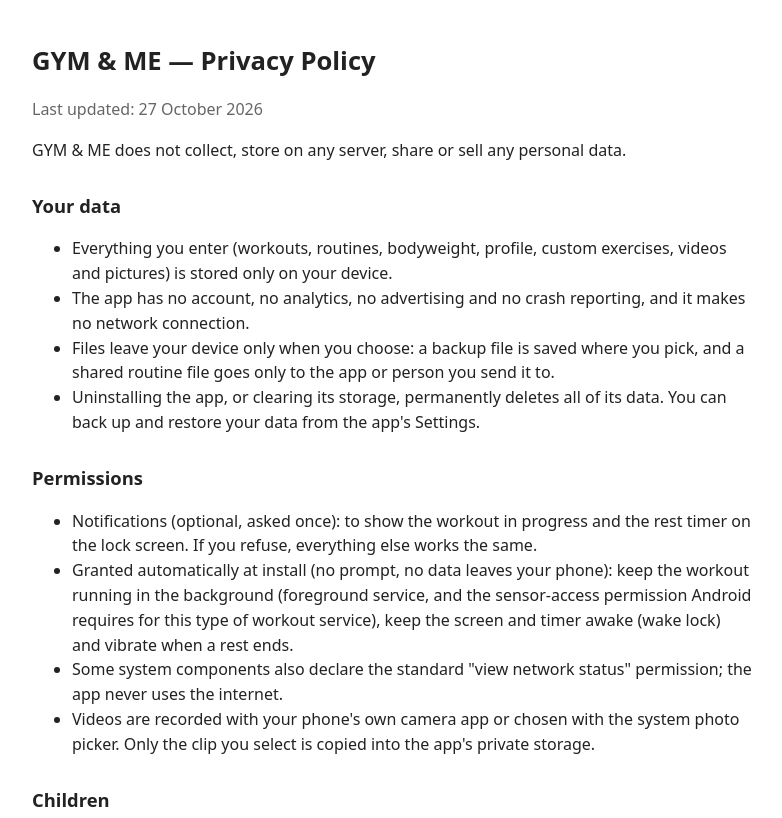
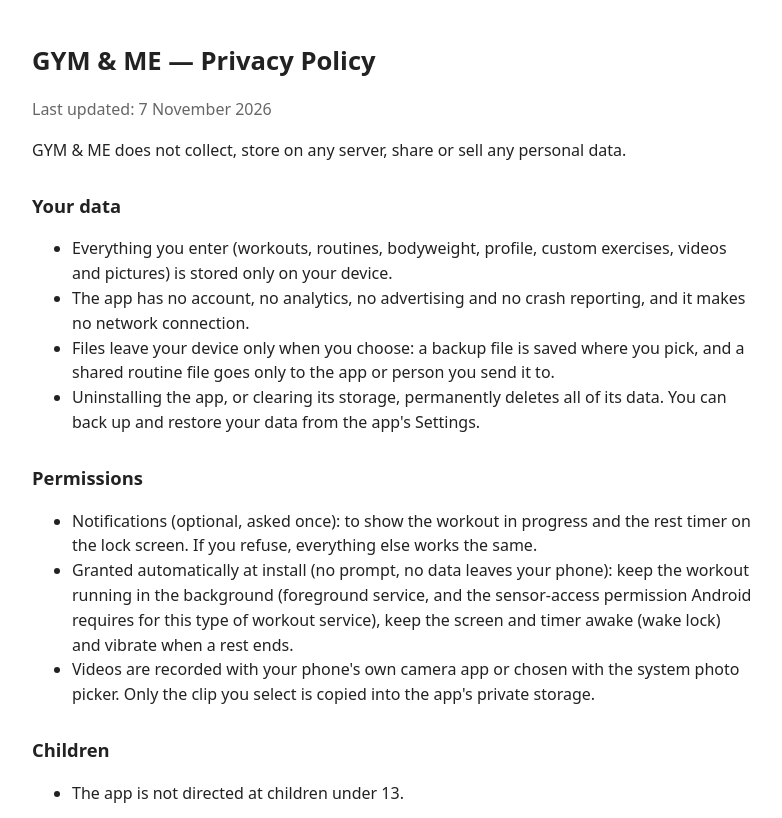
Before and after one commit to Ali-Tarik/gymandme-privacy, a plain HTML site: page index.html in a window 1280 px wide. Shown: the top 818 px of the page, without its empty margins (248-1030 px from the left). Drawn offline with Linux system fonts and the light colour scheme.

Commit message:
Update 7 Nov. 2026

```diff
--- a/index.html
+++ b/index.html
@@ -12,7 +12,7 @@ h1{font-size:1.6em;margin-bottom:.2em}h2{font-size:1.15em;margin-top:1.6em}
 </head>
 <body>
 <h1>GYM &amp; ME — Privacy Policy</h1>
-<p class="muted">Last updated: 27 October 2026</p>
+<p class="muted">Last updated: 7 November 2026</p>
 <p>GYM &amp; ME does not collect, store on any server, share or sell any personal data.</p>
 <h2>Your data</h2>
 <ul>
@@ -25,7 +25,7 @@ h1{font-size:1.6em;margin-bottom:.2em}h2{font-size:1.15em;margin-top:1.6em}
 <ul>
 <li>Notifications (optional, asked once): to show the workout in progress and the rest timer on the lock screen. If you refuse, everything else works the same.</li>
 <li>Granted automatically at install (no prompt, no data leaves your phone): keep the workout running in the background (foreground service, and the sensor-access permission Android requires for this type of workout service), keep the screen and timer awake (wake lock) and vibrate when a rest ends.</li>
-<li>Some system components also declare the standard "view network status" permission; the app never uses the internet.</li>
+
 <li>Videos are recorded with your phone's own camera app or chosen with the system photo picker. Only the clip you select is copied into the app's private storage.</li>
 </ul>
 <h2>Children</h2>
```
